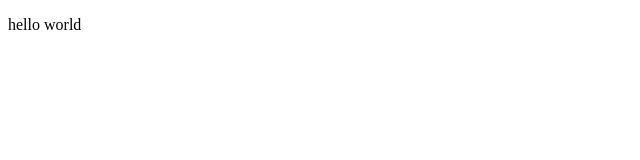
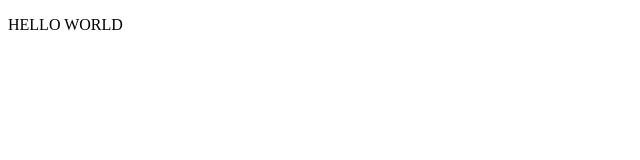
Before and after one commit to trishayadav222/GitDemo-, a plain HTML site: page index.html in a window 1280 px wide. Shown: the full height of the page, 0-640 px from the left. Drawn offline with Linux system fonts and the light colour scheme.

```diff
--- a/index.html
+++ b/index.html
@@ -4,7 +4,7 @@
     <meta charset="UTF-8">
     <meta name="viewport" content="width=device-width, initial-scale=1.0">
     <title>Document</title>
-    <p>hello world</p>
+    <p>HELLO WORLD</p>
 </head>
 <body>
 
```
Also changed, not shown: 1 other file.
